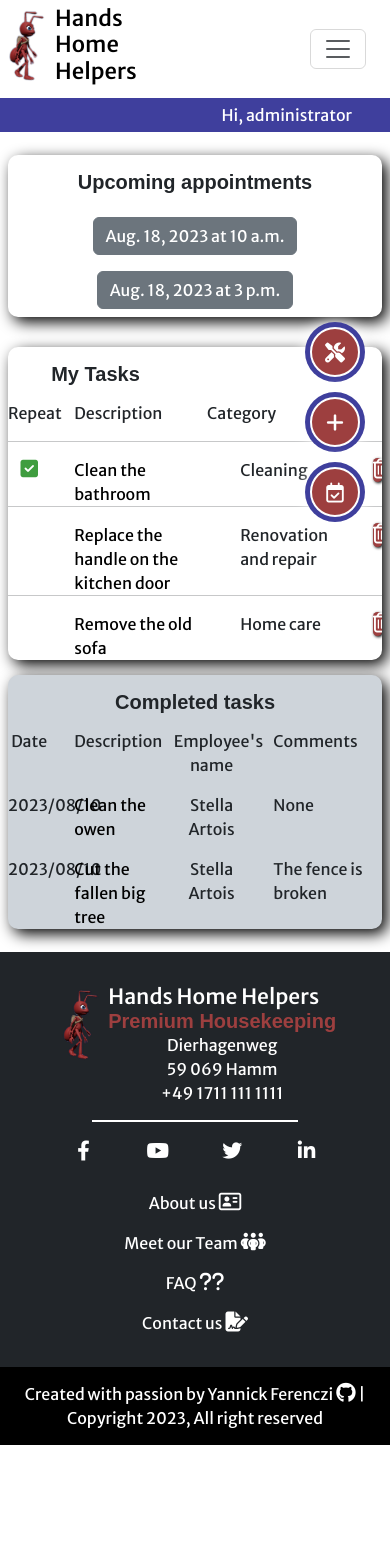
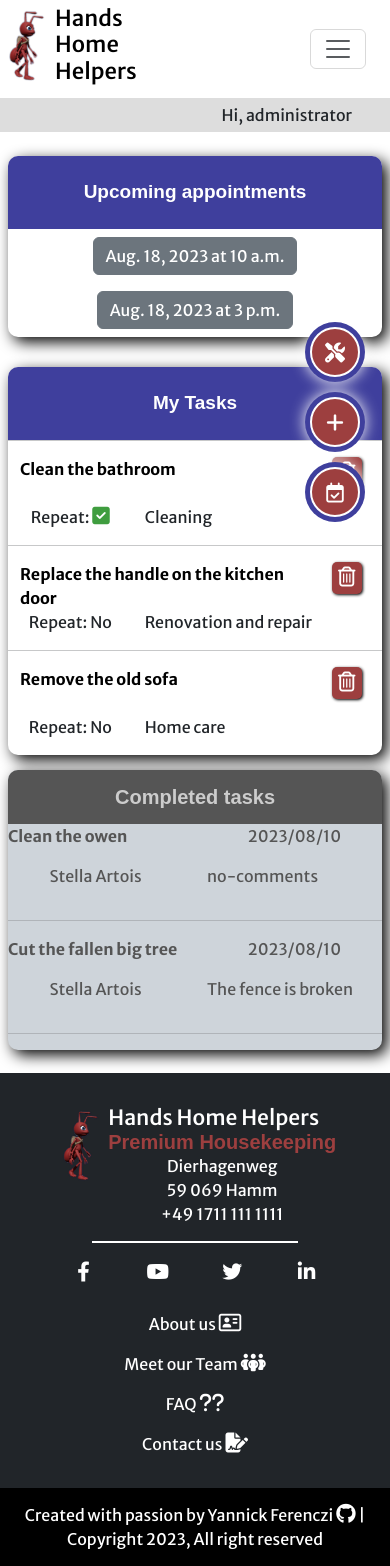
Before and after one commit to yannickferenczi/hands-home-helpers-website, a Django app: page /dashboard/ in a window 390 px wide. Before the commit the page ends 1445 px from the top, so only its background shows below. Run offline with Django 3.2, Linux system fonts and the light colour scheme; a user stored in the database is signed in; data comes from the database, SQL or seed files in the repository; both versions use the stored data as it was after the commit; some web fonts are replaced.

Commit message:
Fix styles and responsiveness issues

```diff
--- a/offers/templates/offers/offers.html
+++ b/offers/templates/offers/offers.html
@@ -5,13 +5,13 @@
 
 {% block content %}
 
-<div class="container">
+<div class="container-fluid">
     <div class="row">
         <div class="col">
-            <h3>Our offers</h3>
+            <h4>Our offers</h4>
         </div>
     </div>
-    <div class="row">
+    <div class="row p-4">
         {% for offer in offers %}
             <div class="col-12 col-md-6 col-lg-4">
                 <div class="dashboard-item offers-card" style="background-image: url({{offer.featured_image.url}});">
--- a/static/css/style.css
+++ b/static/css/style.css
@@ -18,6 +18,15 @@
 
 .white-text {
     color: white;
+}
+
+.grey-text {
+    color: #555;
+}
+
+.grey-title {
+    background-color: #555;
+    color: #ccc;
 }
 
 /* ------------------------------------------- */
@@ -95,7 +104,7 @@ h6 {
 }
 
 h4 {
-    background-color: black;
+    background-color: #3f3f9d;
     color: white;
     padding: 25px;
 }
@@ -116,6 +125,12 @@ a {
 .link-style {
     text-decoration: underline;
     color: blue;
+}
+
+.main-header {
+    background-color: white;
+    min-height: 133px;
+    z-index: 2;
 }
 
 .img-logo {
@@ -144,8 +159,7 @@ a {
     margin-bottom: 0;
     text-align: right;
     padding: 5px 50px;
-    background-color: #3f3f9d;
-    color: white;
+    background-color: #ddd;
 }
 
 .user-options {
@@ -177,6 +191,14 @@ a {
     background-color: #9d3f3f;
     color: white;
     border: 2px solid white;
+}
+
+.tool-links:hover i {
+    font-size: 25px;
+}
+
+.main-content {
+    margin-top: 133px;
 }
 
 .main-footer {
@@ -281,6 +311,7 @@ a {
 }
 
 .btn-delete {
+    width: 30px;
     border-radius: 5px;
     box-shadow: 1px 1px 3px black;
     background-color: #9d3f3f;
@@ -288,6 +319,10 @@ a {
 
 .right-content {
     text-align: right;
+}
+
+.task-title {
+    font-weight: bold;
 }
 
 /* ------------------------------------------- */
--- a/tasks/templates/tasks/dashboard.html
+++ b/tasks/templates/tasks/dashboard.html
@@ -11,57 +11,59 @@
             <!-- Open tasks -->
             <div class="dashboard-item">
                 <div class="row">
-                    <div class="col-6 align-self-center">
-                        <h3>My Tasks</h3>
+                    <div class="col align-self-center">
+                        <h4>My Tasks</h4>
                     </div>
                 </div>
-                <div class="row">
+                <div class="row m-0 d-none d-md-flex">
+                    <div class="col-5">
+                        <p>Description</p>
+                    </div>
                     <div class="col-2">
                         <p class="centered-content">Repeat</p>
                     </div>
                     <div class="col-4">
-                        <p>Description</p>
-                    </div>
-                    <div class="col-3">
                         <p>Category</p>
                     </div>
                 </div>
                 {% for task in task_list %}
                 {% if not task.done %}
-                <div class="row">
+                <div class="row m-0">
                     <hr>
-                    <div class="col-2 centered-content">
-                        {% if task.repeat %} <i class="fa-solid fa-square-check green-success"></i>
-                        {%endif %}
+                    <div class="col-10 col-md-5">
+                        <a class="task-title" href="{% url 'task_detail' task.id %}">{{ task.name }}</a>
                     </div>
-                    <div class="col-5">
-                        <a href="{% url 'task_detail' task.id %}">{{ task.name }}</a>
-                    </div>
-                    <div class="col-4">
-                        <p>{{ task.category }}</p>
-                    </div>
-                    <div class="col-1">
-                        <div class="btn-delete">
+                    <div class="col-2 order-md-4 centered-content">
+                        <div class="btn-delete centered-content">
                             <a href="{% url 'task_delete' task.pk %}">
-                                <p class="centered-content"><i class="fa-regular fa-trash-can white-text"></i></p>
+                                <p class="centered-content p-1"><i class="fa-regular fa-trash-can white-text"></i></p>
                             </a>
                         </div>
+                    </div>
+                    <div class="col-4 col-md-2 centered-content">
+                        <p>
+                            <span class="d-md-none">Repeat: </span>{% if task.repeat %}
+                            <i class="fa-solid fa-square-check green-success"></i>{% else %}No{%endif %}
+                        </p>
+                    </div>
+                    <div class="col-8 col-md-3">
+                        <p>{{ task.category }}</p>
                     </div>
                 </div>
                 {% endif %}
                 {% endfor %}
             </div>
             <!-- Closed tasks -->
-            <div class="dashboard-item bg-dark-subtle">
+            <div class="dashboard-item bg-dark-subtle grey-text">
                 <div class="row">
-                    <h3>Completed tasks</h3>
+                    <h3 class="grey-title">Completed tasks</h3>
                 </div>
-                <div class="row">
+                <div class="row d-none d-md-flex">
+                    <div class="col-3">
+                        <p>Description</p>
+                    </div>
                     <div class="col-2">
                         <p class="centered-content">Date</p>
-                    </div>
-                    <div class="col-3">
-                        <p>Description</p>
                     </div>
                     <div class="col-3">
                         <p class="centered-content">Employee's name</p>
@@ -73,19 +75,20 @@
                 {% for task in task_list %}
                 {% if task.done %}
                 <div class="row">
-                    <div class="col-2">
+                    <div class="col-6 col-md-3">
+                        <p class="grey-text task-title">{{ task.name }}</p>
+                    </div>
+                    <div class="col-6 col-md-2">
                         <p class="centered-content">{{ task.created_on|date:"Y/m/d" }}</p>
                     </div>
-                    <div class="col-3">
-                        <a href="#">{{ task.name }}</a>
-                    </div>
-                    <div class="col-3">
+                    <div class="col-6 col-md-3">
                         <p class="centered-content">{{ task.employee.full_name }}</p>
                     </div>
-                    <div class="col-4">
-                        {{ task.comment }}
+                    <div class="col-6 col-md-4">
+                        <p>{% if task.comment %}{{ task.comment }}{% else %}no-comments{% endif %}</p>
                     </div>
                 </div>
+                <hr>
                 {% endif %}
                 {% endfor %}
             </div>
@@ -95,7 +98,7 @@
             <div class="dashboard-item">
                 <div class="row">
                     <div class="col">
-                        <h3>Upcoming appointments</h3>
+                        <h4>Upcoming appointments</h4>
                     </div>
                 </div>
                 {% for appointment in appointments %}
--- a/templates/base.html
+++ b/templates/base.html
@@ -34,7 +34,32 @@
 </head>
 
 <body>
-    <header>
+    <div class="user-options">
+        {% if request.user.is_superuser %}
+        <div class="fixed-btn d-flex justify-content-center" data-bs-toggle="tooltip" data-bs-placement="left"
+            title="Go to admin panel">
+            <a class="tool-links" href="/administration_panel/">
+                <i class="fa-solid fa-screwdriver-wrench d-inline-block mt-1"></i>
+            </a>
+        </div>
+        {% endif %}
+
+        {% if request.user.is_authenticated %}
+        <div class="fixed-btn d-flex justify-content-center" data-bs-toggle="tooltip" data-bs-placement="left"
+            title="Add a task">
+            <a class="tool-links" href="{% url 'task_create' %}">
+                <i class="fa-solid fa-plus d-inline-block mt-1"></i></p>
+            </a>
+        </div>
+        <div class="fixed-btn d-flex justify-content-center" data-bs-toggle="tooltip" data-bs-placement="left"
+            title="New appointment">
+            <a class="tool-links" href="{% url 'calendar' this_month %}">
+                <i class="fa-regular fa-calendar-check d-inline-block mt-1"></i>
+            </a>
+        </div>
+        {% endif %}
+    </div>
+    <header class="main-header position-fixed w-100">
         <nav class="navbar navbar-expand-md py-0">
             <div class="container-fluid">
                 <a class="navbar-brand" href="{% url 'home' %}">
@@ -50,28 +75,6 @@
                         </div>
                     </div>
                 </a>
-                <div class="user-options">
-                    {% if request.user.is_superuser %}
-                    <div class="fixed-btn d-flex justify-content-center" data-bs-toggle="tooltip" data-bs-placement="left"
-                        title="Go to admin panel">
-                        <a href="/administration_panel/"><i class="fa-solid fa-screwdriver-wrench d-inline-block mt-1"></i></a>
-                    </div>
-                    {% endif %}
-
-                    {% if request.user.is_authenticated %}
-                    <div class="fixed-btn d-flex justify-content-center" data-bs-toggle="tooltip" data-bs-placement="left"
-                        title="Add a task">
-                        <a href="{% url 'task_create' %}">
-                            <i class="fa-solid fa-plus d-inline-block mt-1"></i></p>
-                        </a>
-                    </div>
-                    <div class="fixed-btn d-flex justify-content-center" data-bs-toggle="tooltip" data-bs-placement="left"
-                        title="New appointment">
-                        <a href="{% url 'calendar' this_month %}">
-                            <i class="fa-regular fa-calendar-check d-inline-block mt-1"></i></a>
-                    </div>
-                    {% endif %}
-                </div>
 
                 <button class="navbar-toggler mx-4" type="button" data-bs-toggle="collapse"
                     data-bs-target="#navbarSupportedContent" aria-controls="navbarSupportedContent"
@@ -118,6 +121,8 @@
             </div>
         </div>
     </header>
+
+    <main class="main-content">
         <div class="container-fluid">
             <div class="row">
                 <div class="col p-0">
@@ -131,7 +136,7 @@
                 </div>
             </div>
         </div>
-    <main class="main-content">
+
         {% block content %}
         {% endblock content %}
     </main>
```
Also changed, not shown: other parts of static/css/style.css (+36 -8 lines), tasks/templates/tasks/task_detail.html (+12 -16 lines), templates/index.html (+8 -6 lines), db.sqlite3. Lines whose indentation alone changed are shown as unchanged.
